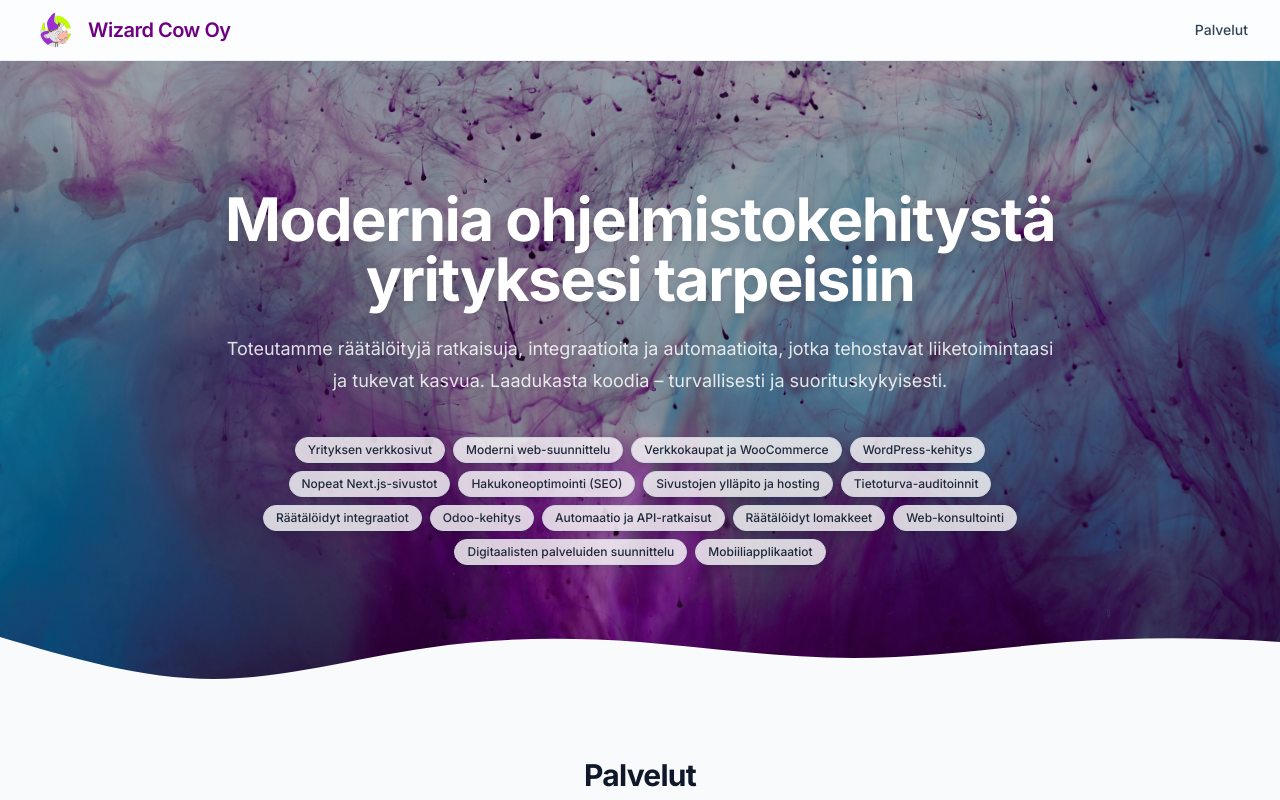
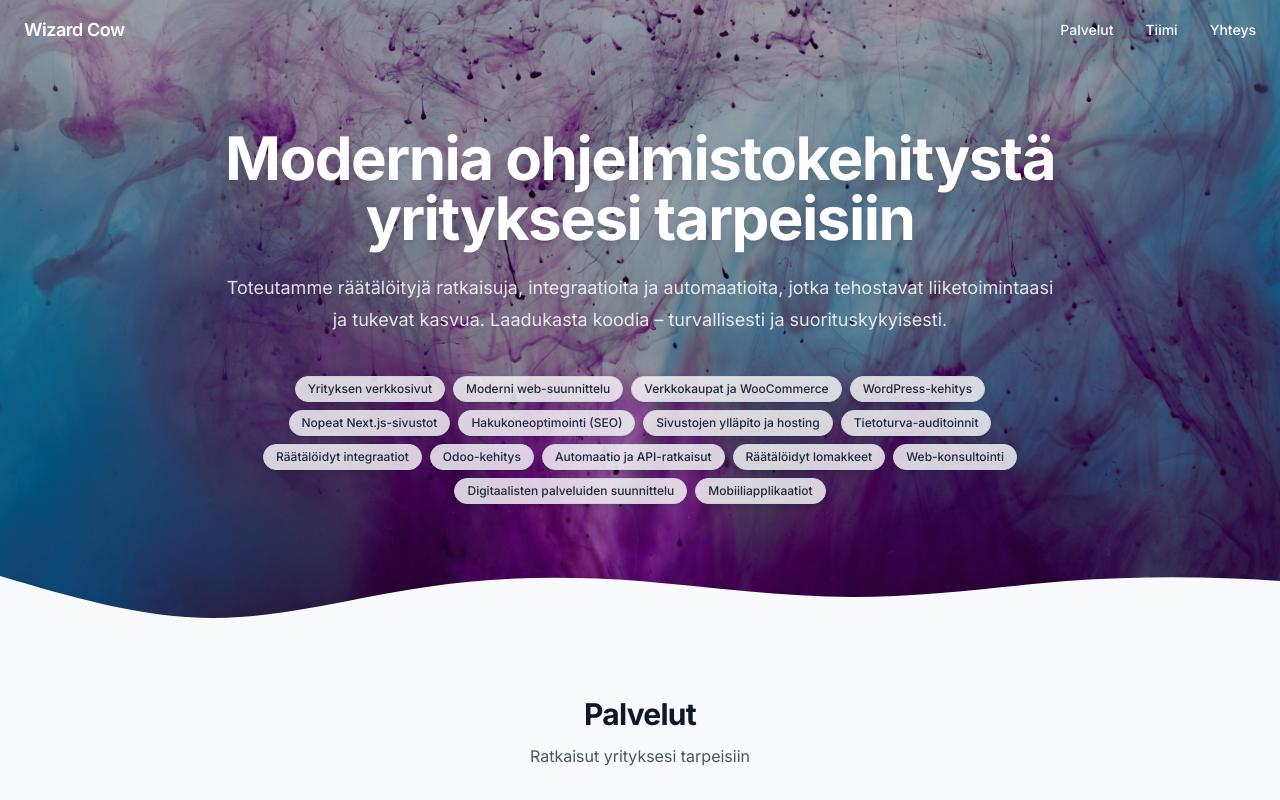
Before and after one commit to japsit/wizardcow-web, a Next.js app: page / in a window 1280 px wide. Shown: the top 800 px of the page. Built offline with nearby package versions, Linux system fonts and the light colour scheme.

Commit message:
Header uusittu

```diff
--- a/components/Header.tsx
+++ b/components/Header.tsx
@@ -1,46 +1,64 @@
 "use client";
-import Link from 'next/link';
-import { useState } from 'react';
 
-const nav = [{ href: '#services', label: 'Palvelut' }];
+import { useEffect, useState } from "react";
+import { Bars3Icon, XMarkIcon } from "@heroicons/react/24/outline";
 
 export default function Header() {
+  const [scrolled, setScrolled] = useState(false);
   const [open, setOpen] = useState(false);
+
+  useEffect(() => {
+    const onScroll = () => setScrolled(window.scrollY > 10);
+    window.addEventListener("scroll", onScroll);
+    return () => window.removeEventListener("scroll", onScroll);
+  }, []);
+
+  // Käytetään glass-taustaa scrollissa TAI kun mobiilivalikko on auki
+  const useGlass = scrolled || open;
+
   return (
-    <header className="sticky top-0 z-50 w-full border-b border-slate-200/60 bg-white/80 backdrop-blur supports-[backdrop-filter]:bg-white/60">
-      <div className="mx-auto flex max-w-7xl items-center justify-between px-4 py-3 sm:px-6 lg:px-8">
-        <Link href="#" className="flex items-center gap-2 text-xl font-semibold tracking-tight text-brand">
-          <img src="/logo.svg" alt="Wizard Cow logo" className="h-8 w-auto sm:h-9" />
-          <span>Wizard Cow Oy</span>
-        </Link>
-        <nav className="hidden items-center gap-8 md:flex">
-          {nav.map((n) => (
-            <a key={n.href} href={n.href} className="text-sm font-medium text-slate-700 hover:text-brand">
-              {n.label}
-            </a>
-          ))}
+      <header
+          className={`
+        fixed top-0 left-0 w-full z-50 transition-all duration-300
+        ${useGlass
+              ? "bg-white/90 backdrop-blur-xl border-b border-white/30 shadow-sm text-slate-900"
+              : "bg-transparent text-white"
+          }
+      `}
+      >
+        <div className="mx-auto max-w-7xl px-6 py-4 flex items-center justify-between">
+
+          {/* Logo */}
+          <div className="text-lg font-semibold tracking-tight">
+            Wizard Cow
+          </div>
+
+          {/* Desktop navigation */}
+          <nav className="hidden md:flex gap-8 text-sm font-medium">
+            <a href="#services" className="hover:opacity-70 transition">Palvelut</a>
+            <a href="#team" className="hover:opacity-70 transition">Tiimi</a>
+            <a href="#contact" className="hover:opacity-70 transition">Yhteys</a>
           </nav>
+
+          {/* Mobile menu button */}
           <button
-          aria-label="Valikon avaaminen"
-          className="inline-flex items-center justify-center rounded-lg p-2 text-slate-700 hover:bg-slate-100 md:hidden"
-          onClick={() => setOpen((v) => !v)}
+              className="md:hidden p-2 rounded-lg hover:bg-white/10"
+              onClick={() => setOpen(!open)}
           >
-          <svg xmlns="http://www.w3.org/2000/svg" viewBox="0 0 24 24" fill="currentColor" className="h-6 w-6">
-            <path d="M3.75 6.75h16.5v1.5H3.75zm0 4.5h16.5v1.5H3.75zm0 4.5h16.5v1.5H3.75z" />
-          </svg>
+            {open ? (
+                <XMarkIcon className="w-6 h-6" />
+            ) : (
+                <Bars3Icon className="w-6 h-6" />
+            )}
           </button>
         </div>
+
+        {/* Mobile Nav Dropdown */}
         {open && (
-        <div className="border-t border-slate-200/60 bg-white md:hidden">
-          <div className="mx-auto max-w-7xl px-4 py-4 sm:px-6 lg:px-8">
-            <div className="flex flex-col gap-4">
-              {nav.map((n) => (
-                <a key={n.href} href={n.href} className="text-base font-medium text-slate-700 hover:text-brand" onClick={() => setOpen(false)}>
-                  {n.label}
-                </a>
-              ))}
-            </div>
-          </div>
+            <div className="md:hidden px-6 pb-4 space-y-3 text-sm font-medium">
+              <a href="#services" onClick={() => setOpen(false)} className="block py-2">Palvelut</a>
+              <a href="#team" onClick={() => setOpen(false)} className="block py-2">Tiimi</a>
+              <a href="#contact" onClick={() => setOpen(false)} className="block py-2">Yhteys</a>
             </div>
         )}
       </header>
--- a/components/Team.tsx
+++ b/components/Team.tsx
@@ -163,7 +163,7 @@ function TeamCard({ m }: { m: Member }) {
 export default function Team() {
   return (
     <section id="team" className="relative overflow-hidden bg-violet-100 pt-16 pb-12">
-      {/* Top wave divider blending from previous section (slate-50) to this yellow section */}
+      {/* Top wave divider blending from the previous section (slate-50) to this yellow section */}
       <ShapeDivider variant="wave" color="#f8fafc" flip animated={false} className="top-0" />
       {/* Constrained content container matching the rest of the site */}
       <div className="mx-auto max-w-7xl px-4 sm:px-6 lg:px-8">
```
Lines whose indentation alone changed are shown as unchanged.
